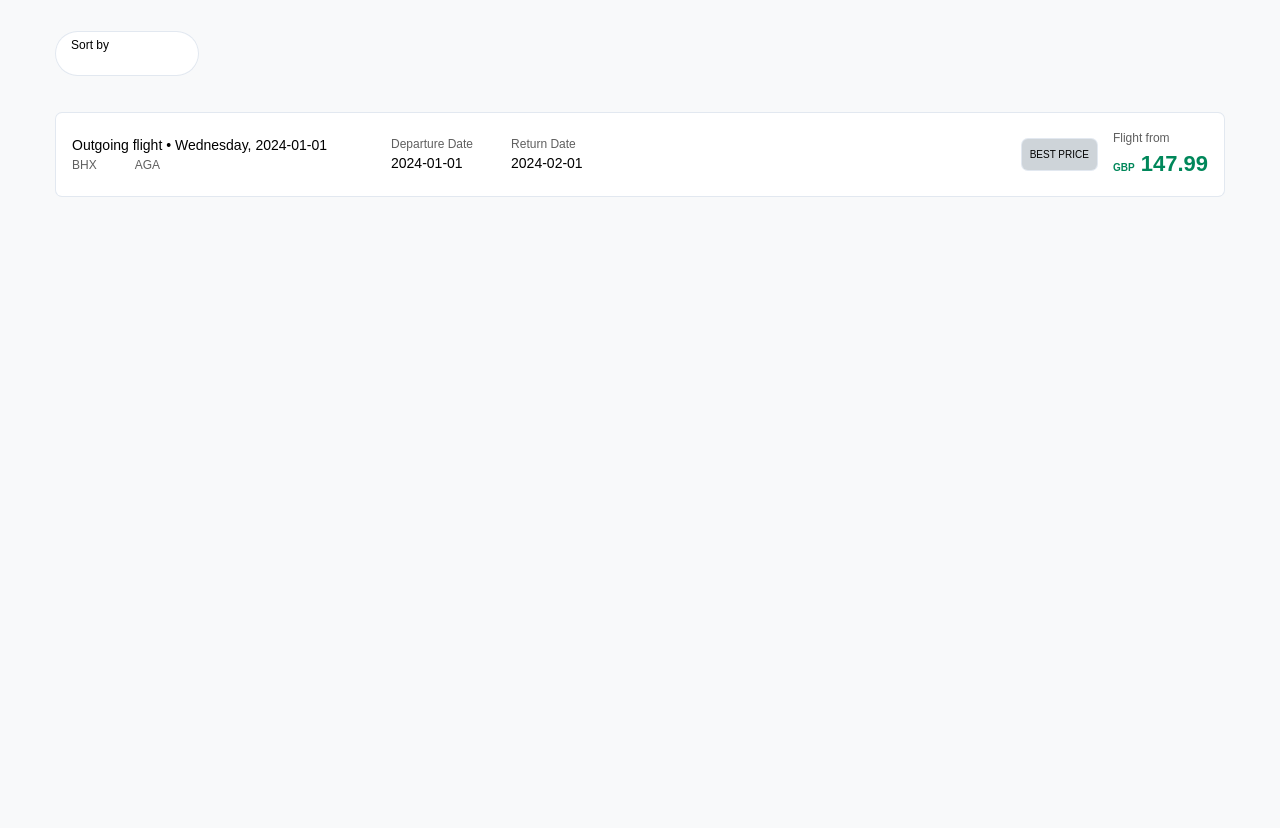
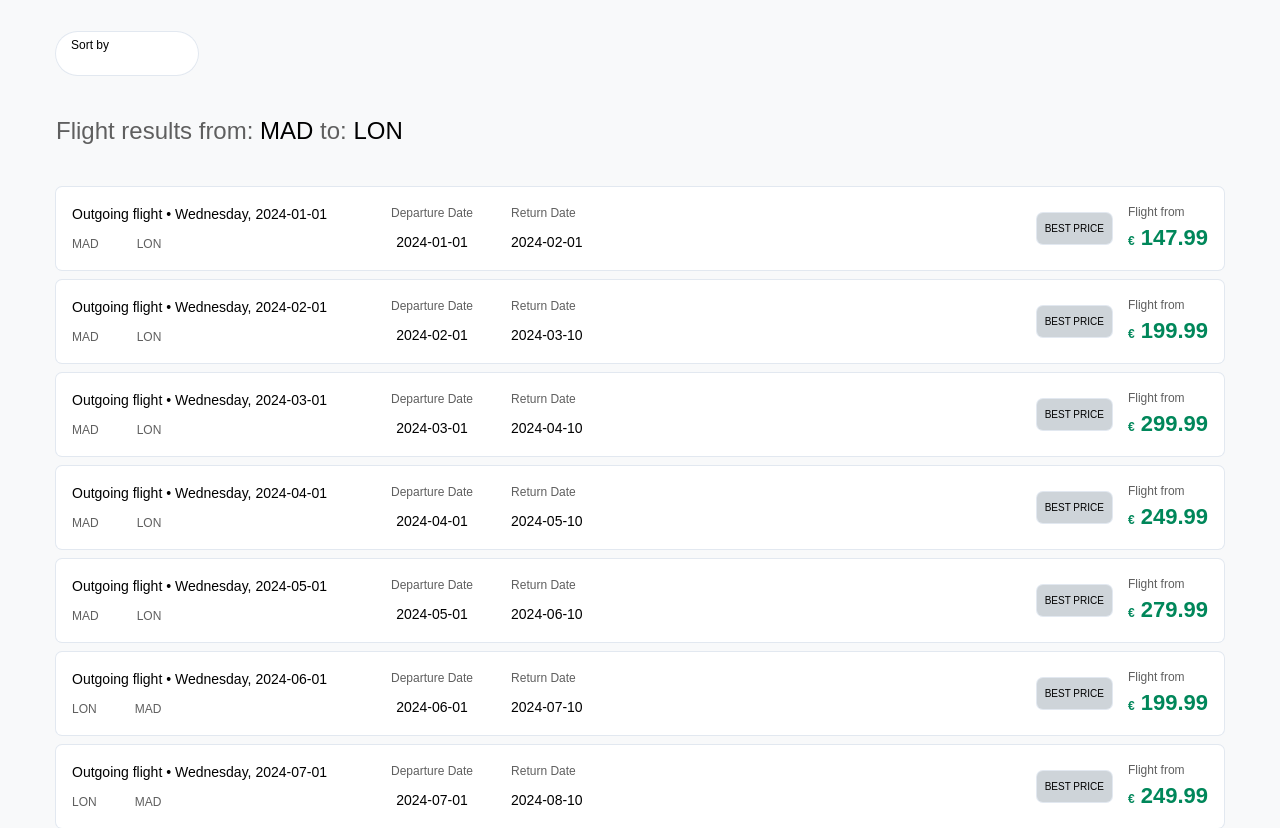
Before and after one commit to Yariandres/vue-flights-info, a Vue app: page / in a window 1280 px wide. Shown: the top 828 px of the page. Before the commit the page ends 800 px from the top, so only its background shows below. Built offline with nearby package versions, Linux system fonts and the light colour scheme.

Commit message:
Refactor flight list component and update flight data

```diff
--- a/src/components/FlightsList.vue
+++ b/src/components/FlightsList.vue
@@ -12,12 +12,12 @@ defineProps<{
     <div class="col-times gap-10">
       <div class="col-left">
         <div>
-          <p class="font-size-14">
+          <p class="title text-light">
             Outgoing flight • Wednesday, {{ flight.departureDate }}
           </p>
 
           <div
-            class="flex-row gap-16"
+            class="flex-row gap-16 mt-10"
             :aria-label="`${flight.origin} - ${flight.destination}`"
           >
             <p class="text-gray font-size-12">{{ flight.origin }}</p>
@@ -28,26 +28,30 @@ defineProps<{
         <div class="flex-row gap-16">
           <div aria-label="Duration 09:45 Connection Nonstop">
             <p class="text-gray font-size-12">Departure Date</p>
-            <p class="font-size-14 text-dark">{{ flight.departureDate }}</p>
+            <p class="font-size-14 text-dark mt-10 text-center">
+              {{ flight.departureDate }}
+            </p>
           </div>
           <div aria-label="Duration 09:45">
             <p class="text-gray font-size-12">Return Date</p>
-            <p class="font-size-14 text-dark">{{ flight.returnDate }}</p>
+            <p class="font-size-14 text-dark mt-10 text-center">
+              {{ flight.returnDate }}
+            </p>
           </div>
         </div>
       </div>
-      <div class="offer align-right">
-        <div class="">
-          <p
-            class="bg-gray font-size-10 px-10 py-8 box-shadow-md border-radius-25 text-uppercase"
-          >
-            {{ flight.offerType && 'Best Price' }}
-          </p>
-        </div>
+
+      <div class="col-price offer align-right">
+        <p
+          class="bg-gray font-size-10 px-10 py-8 box-shadow-md border-radius-25 text-uppercase text-center"
+        >
+          {{ flight.offerType && 'Best Price' }}
+        </p>
+
         <div>
           <p class="text-gray font-size-12">Flight from</p>
           <p class="text-bold font-size-16 text-green">
-            <span class="font-size-10">{{ flight.price.currency }}</span>
+            <span class="font-size-12">{{ flight.price.currency && '€' }}</span>
             {{ flight.price.amount }}
           </p>
         </div>
--- a/src/components/pages/ShowFlights.vue
+++ b/src/components/pages/ShowFlights.vue
@@ -1,31 +1,159 @@
 <script setup lang="ts">
-import { ref } from 'vue';
+import { computed, ref } from 'vue';
 import type { FlightsData } from '../../types';
 import AppFilter from '../AppFilter.vue';
 import FlightsList from '../FlightsList.vue';
 
 const flights = ref<FlightsData[]>([
   {
-    origin: 'BHX',
-    destination: 'AGA',
+    origin: 'MAD',
+    destination: 'LON',
     departureDate: '2024-01-01',
     returnDate: '2024-02-01',
     price: {
-      currency: 'GBP',
+      currency: 'EUR',
       amount: 147.99,
     },
     offerType: 'BestPrice',
     uuid: '1',
   },
+  {
+    origin: 'MAD',
+    destination: 'LON',
+    departureDate: '2024-02-01',
+    returnDate: '2024-03-10',
+    price: {
+      currency: 'EUR',
+      amount: 199.99,
+    },
+    offerType: 'LastMinute',
+    uuid: '2',
+  },
+  {
+    origin: 'MAD',
+    destination: 'LON',
+    departureDate: '2024-03-01',
+    returnDate: '2024-04-10',
+    price: {
+      currency: 'EUR',
+      amount: 299.99,
+    },
+    offerType: 'BestPrice',
+    uuid: '3',
+  },
+  {
+    origin: 'MAD',
+    destination: 'LON',
+    departureDate: '2024-04-01',
+    returnDate: '2024-05-10',
+    price: {
+      currency: 'EUR',
+      amount: 249.99,
+    },
+    offerType: 'LastMinute',
+    uuid: '4',
+  },
+  {
+    origin: 'MAD',
+    destination: 'LON',
+    departureDate: '2024-05-01',
+    returnDate: '2024-06-10',
+    price: {
+      currency: 'EUR ',
+      amount: 279.99,
+    },
+    offerType: 'BestPrice',
+    uuid: '5',
+  },
+  {
+    origin: 'LON',
+    destination: 'MAD',
+    departureDate: '2024-06-01',
+    returnDate: '2024-07-10',
+    price: {
+      currency: 'EUR',
+      amount: 199.99,
+    },
+    offerType: 'BestPrice',
+    uuid: '6',
+  },
+  {
+    origin: 'LON',
+    destination: 'MAD',
+    departureDate: '2024-07-01',
+    returnDate: '2024-08-10',
+    price: {
+      currency: 'EUR',
+      amount: 249.99,
+    },
+    offerType: 'LastMinute',
+    uuid: '7',
+  },
+  {
+    origin: 'LON',
+    destination: 'MAD',
+    departureDate: '2024-08-01',
+    returnDate: '2024-09-10',
+    price: {
+      currency: 'EUR',
+      amount: 299.99,
+    },
+    offerType: 'BestPrice',
+    uuid: '8',
+  },
+  {
+    origin: 'LON',
+    destination: 'MAD',
+    departureDate: '2024-09-01',
+    returnDate: '2024-10-10',
+    price: {
+      currency: 'EUR',
+      amount: 249.99,
+    },
+    offerType: 'LastMinute',
+    uuid: '9',
+  },
+  {
+    origin: 'LON',
+    destination: 'MAD',
+    departureDate: '2024-10-01',
+    returnDate: '2024-11-10',
+    price: {
+      currency: 'EUR',
+      amount: 279.99,
+    },
+    offerType: 'BestPrice',
+    uuid: '10',
+  },
 ]);
+
+const selected = ref<string>();
+
+const filterFlights = computed(() => {
+  return flights.value.filter((flight) => {
+    if (!selected.value) return flights.value;
+
+    if (selected.value === 'origin') {
+      return flight.origin === 'LON';
+    }
+    if (selected.value === 'destination') {
+      return flight.destination === 'MAD';
+    }
+  });
+});
 </script>
 <template>
   <main class="container">
     <section class="flex-col gap-16">
       <app-filter />
+      <h1 class="text-ligth text-gray">
+        Flight results from:
+        <span class="text-dark">MAD</span> to:
+        <span class="text-dark">LON</span>
+      </h1>
       <div class="flex-col gap-10">
         <flights-list
-          v-for="flight in flights"
+          v-for="flight in filterFlights"
           :key="flight.uuid"
           :flight="flight"
         />
--- a/src/styles.css
+++ b/src/styles.css
@@ -81,6 +81,16 @@ body {
   gap: 16px;
 }
 
+.col-price {
+  display: flex;
+  flex-direction: column;
+  gap: 6px;
+}
+
+.title {
+  font-size: 14px;
+}
+
 @media (min-width: 601px) {
   .col-times {
     flex-direction: row;
@@ -104,7 +114,16 @@ body {
   }
 }
 
+/* display */
+.d-block {
+  display: block;
+}
+
 /* margin */
+.mt-10 {
+  margin-top: 10px;
+}
+
 .mt-16 {
   margin-top: 16px;
 }
@@ -162,7 +181,6 @@ body {
   gap: 32px;
 }
 
-
 /* text */
 .text-gray {
   color: #5f5f5f;
@@ -200,6 +218,14 @@ body {
   font-weight: 700;
 }
 
+.text-ligth {
+  font-weight: 100;
+}
+
+.text-center {
+  text-align: center;
+}
+
 /* background-colors */
 .bg-light {
   background-color: #ffffff;
```
